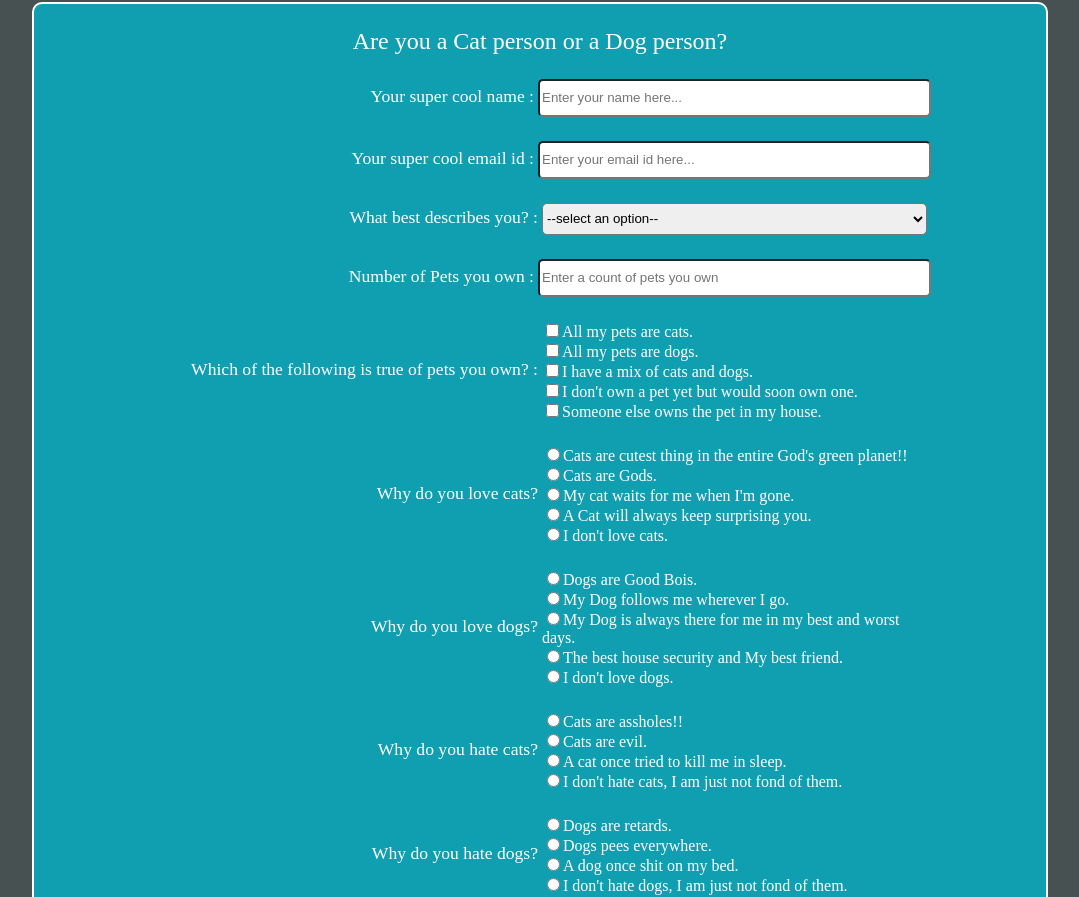
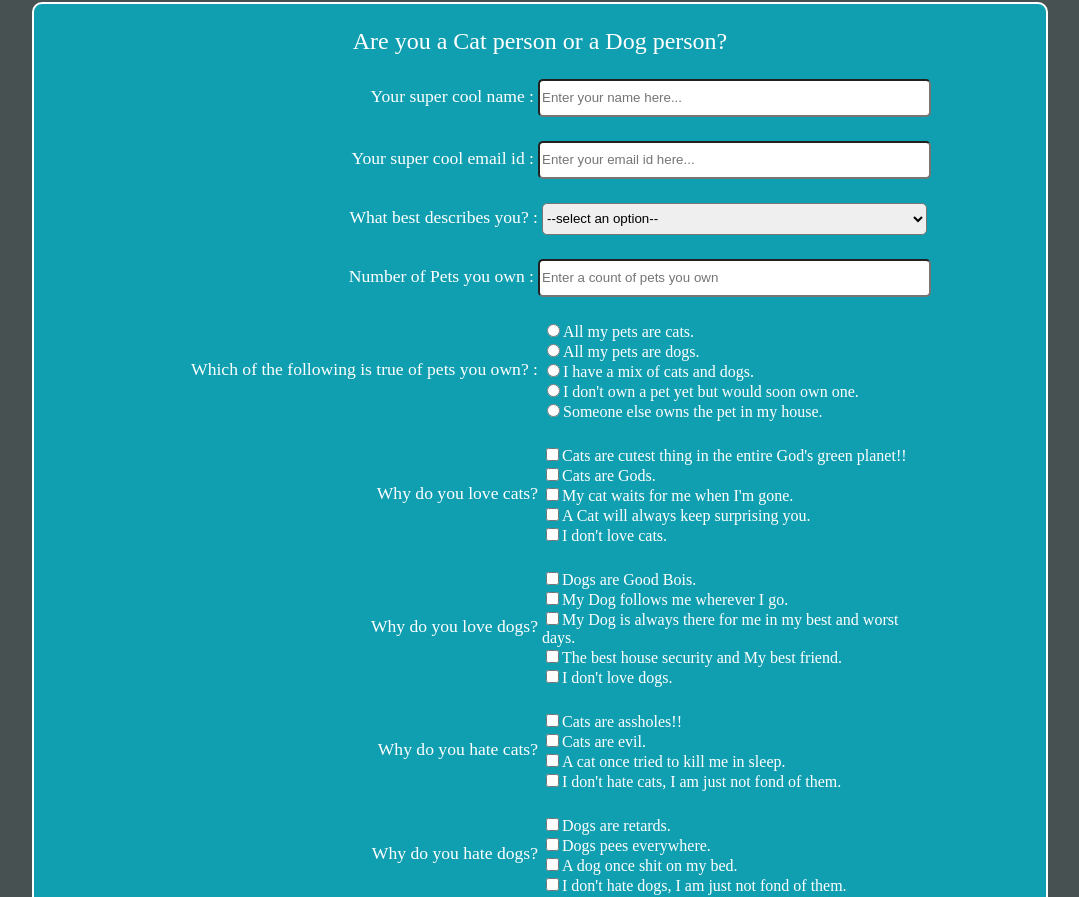
Before and after one commit to KaushikDev/SurveyForm, a plain HTML site: page index.html in a window 1280 px wide. Shown: the part 78-975 px from the top of the page, without its empty margins (100-1179 px from the left). Drawn offline with Linux system fonts and the light colour scheme.

Commit message:
final build

```diff
--- a/index.html
+++ b/index.html
@@ -46,11 +46,11 @@
             <div class="divisions">
                 <label class="labels">Which of the following is true of pets you own? : </label>
                 <div class="reverse-labels">
-                        <label><input type="checkbox" name="PetsOwned" value="All my pets are cats.">All my pets are cats.</label><br>
-                        <label><input type="checkbox" name="PetsOwned" value="All my pets are dogs.">All my pets are dogs.</label><br>
-                        <label><input type="checkbox" name="PetsOwned" value="I have a mix of cats and dogs.">I have a mix of cats and dogs.</label><br>
-                        <label><input type="checkbox" name="PetsOwned" value="I don't own a pet yet but would soon own one.">I don't own a pet yet but would soon own one.</label><br>
-                        <label><input type="checkbox" name="PetsOwned" value="Someone else owns the pet in my house.">Someone else owns the pet in my house.</label>
+                        <label><input type="radio" name="PetsOwned" value="All my pets are cats.">All my pets are cats.</label><br>
+                        <label><input type="radio" name="PetsOwned" value="All my pets are dogs.">All my pets are dogs.</label><br>
+                        <label><input type="radio" name="PetsOwned" value="I have a mix of cats and dogs.">I have a mix of cats and dogs.</label><br>
+                        <label><input type="radio" name="PetsOwned" value="I don't own a pet yet but would soon own one.">I don't own a pet yet but would soon own one.</label><br>
+                        <label><input type="radio" name="PetsOwned" value="Someone else owns the pet in my house.">Someone else owns the pet in my house.</label>
                 </div>
             </div>
 
@@ -58,11 +58,11 @@
             <div class="divisions">
                     <label class="labels">Why do you love cats?</label>
                     <div class="reverse-labels">
-                        <label><input type="radio" name="CatLoveReasons" value="Cats are cutest thing in the entire God's green planet!!">Cats are cutest thing in the entire God's green planet!!</label><br>
-                        <label><input type="radio" name="CatLoveReasons" value="Cats are Gods.">Cats are Gods.</label><br>
-                        <label><input type="radio" name="CatLoveReasons" value="My cat waits for me when I'm gone.">My cat waits for me when I'm gone.</label><br>
-                        <label><input type="radio" name="CatLoveReasons" value="A Cat will always keep surprising you.">A Cat will always keep surprising you.</label><br>
-                        <label><input type="radio" name="CatLoveReasons" value="I don't love cats.">I don't love cats.</label>
+                        <label><input type="checkbox" name="CatLoveReasons" value="Cats are cutest thing in the entire God's green planet!!">Cats are cutest thing in the entire God's green planet!!</label><br>
+                        <label><input type="checkbox" name="CatLoveReasons" value="Cats are Gods.">Cats are Gods.</label><br>
+                        <label><input type="checkbox" name="CatLoveReasons" value="My cat waits for me when I'm gone.">My cat waits for me when I'm gone.</label><br>
+                        <label><input type="checkbox" name="CatLoveReasons" value="A Cat will always keep surprising you.">A Cat will always keep surprising you.</label><br>
+                        <label><input type="checkbox" name="CatLoveReasons" value="I don't love cats.">I don't love cats.</label>
                     </div>
 
                 </div>
@@ -71,12 +71,12 @@
 
                     <label class="labels">Why do you love dogs?</label>
                     <div class="reverse-labels">
-                        <label><input type="radio" name="DogLoveReasons" value="Dogs are Good Bois.">Dogs are Good Bois.</label><br>
-                        <label><input type="radio" name="DogLoveReasons" value="My Dog follows me wherever I go.">My Dog follows me wherever I go.</label><br>
-                        <label><input type="radio" name="DogLoveReasons" value="My Dog is always there for me in my best and worst days.">My Dog is always there for me in my best and worst days.</label><br>
-                        <label><input type="radio" name="DogLoveReasons" value="The best house security and My best friend.">The best house security and My best friend.
+                        <label><input type="checkbox" name="DogLoveReasons" value="Dogs are Good Bois.">Dogs are Good Bois.</label><br>
+                        <label><input type="checkbox" name="DogLoveReasons" value="My Dog follows me wherever I go.">My Dog follows me wherever I go.</label><br>
+                        <label><input type="checkbox" name="DogLoveReasons" value="My Dog is always there for me in my best and worst days.">My Dog is always there for me in my best and worst days.</label><br>
+                        <label><input type="checkbox" name="DogLoveReasons" value="The best house security and My best friend.">The best house security and My best friend.
                             </label><br>
-                            <label><input type="radio" name="DogLoveReasons" value="I don't love dogs.">I don't love dogs.</label>
+                            <label><input type="checkbox" name="DogLoveReasons" value="I don't love dogs.">I don't love dogs.</label>
                     </div>
 
                 </div>
@@ -84,10 +84,10 @@
                 <div class="divisions">
                     <label class="labels">Why do you hate cats?</label>
                     <div class="reverse-labels">
-                        <label><input type="radio" name="CatHateReasons" value="Cats are assholes!!">Cats are assholes!!</label><br>
-                        <label><input type="radio" name="CatHateReasons" value="Cats are evil.">Cats are evil.</label><br>
-                        <label><input type="radio" name="CatHateReasons" value="A cat once tried to kill me in sleep.">A cat once tried to kill me in sleep.</label><br>
-                        <label><input type="radio" name="CatHateReasons" value="I don't hate cats, I am just not fond of them.">I don't hate cats, I am just not fond of them.</label>
+                        <label><input type="checkbox" name="CatHateReasons" value="Cats are assholes!!">Cats are assholes!!</label><br>
+                        <label><input type="checkbox" name="CatHateReasons" value="Cats are evil.">Cats are evil.</label><br>
+                        <label><input type="checkbox" name="CatHateReasons" value="A cat once tried to kill me in sleep.">A cat once tried to kill me in sleep.</label><br>
+                        <label><input type="checkbox" name="CatHateReasons" value="I don't hate cats, I am just not fond of them.">I don't hate cats, I am just not fond of them.</label>
 
                     </div>
 
@@ -96,10 +96,10 @@
                 <div class="divisions">
                     <label class="labels">Why do you hate dogs?</label>
                     <div class="reverse-labels">
-                        <label><input type="radio" name="DogHateReasons" value="Dogs are retards.">Dogs are retards.</label><br>
-                        <label><input type="radio" name="DogHateReasons" value="Dogs pees everywhere.">Dogs pees everywhere.</label><br>
-                        <label><input type="radio" name="DogHateReasons" value="A dog once shit on my bed.">A dog once shit on my bed.</label><br>
-                        <label><input type="radio" name="DogHateReasons" value="I don't hate dogs, I am just not fond of them.">I don't hate dogs, I am just not fond of them.</label>
+                        <label><input type="checkbox" name="DogHateReasons" value="Dogs are retards.">Dogs are retards.</label><br>
+                        <label><input type="checkbox" name="DogHateReasons" value="Dogs pees everywhere.">Dogs pees everywhere.</label><br>
+                        <label><input type="checkbox" name="DogHateReasons" value="A dog once shit on my bed.">A dog once shit on my bed.</label><br>
+                        <label><input type="checkbox" name="DogHateReasons" value="I don't hate dogs, I am just not fond of them.">I don't hate dogs, I am just not fond of them.</label>
                     </div>
 
 
```
